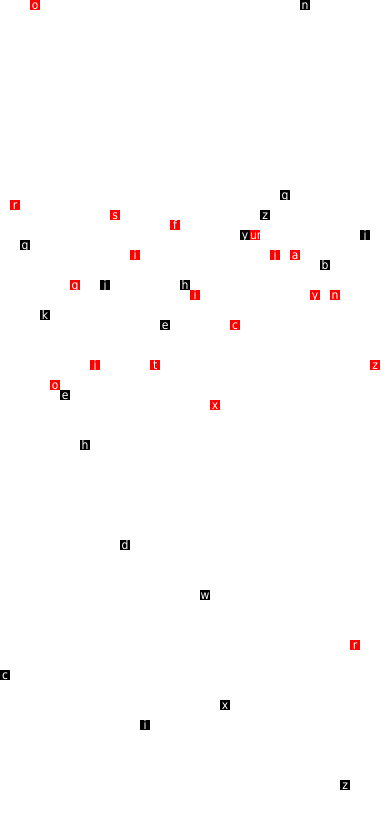
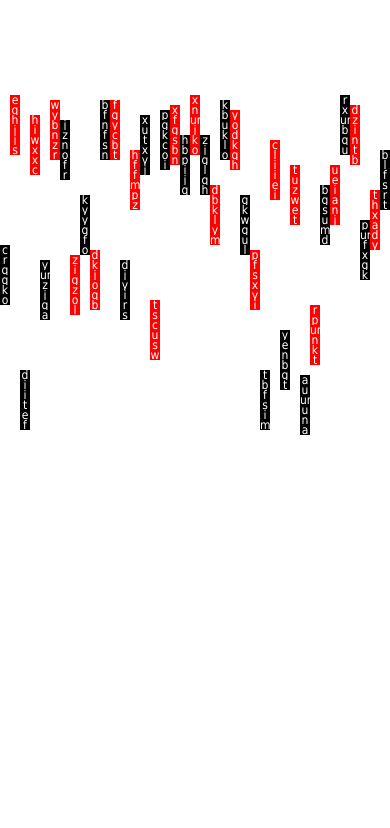
Before and after one commit to piecioshka/matrix-project, a plain HTML site: page index.html in a window 390 px wide. Drawn offline with Linux system fonts and the light colour scheme.

Commit message:
add matrix style

```diff
--- a/css/default.css
+++ b/css/default.css
@@ -2,6 +2,7 @@
     width: 100%;
     height: 100%;
     position: relative;
+    overflow: hidden;
 }
 .character {
     font-size: 12px;
@@ -11,8 +12,12 @@
     line-height: 10px;
     background: #000;
     color: #fff;
+    text-align: center;
+    float: left;
+}
+
+.chain {
     position: absolute;
     left: 0;
     top: 0;
-    text-align: center;
 }
--- a/src/matrix.js
+++ b/src/matrix.js
@@ -2,31 +2,30 @@ var Matrix;
 Matrix = (function () {
     "use strict";
 
+    /// replace under
     var AREA_SIZE_WIDTH = 0,
         AREA_SIZE_HEIGHT = 0,
 
+        // set character dimensions
         CHAR_SIZE_WIDTH = 10,
         CHAR_SIZE_HEIGHT = 10,
 
         area_id = "#matrix",
 
-        area_instance = null,
+        area_instance = document.querySelector(area_id),
 
         chars = ["a", "b", "c", "d", "e", "f", "g", "h", "i", "j", "k", "l", "m", "n",
             "o", "q", "p", "r", "s", "t", "u", "w", "x", "y", "z"];
 
+    // get Window dimensions
+    AREA_SIZE_WIDTH = window.innerWidth;
+    AREA_SIZE_HEIGHT = window.innerHeight;
 
-    // optymalization
-    area_instance = document.querySelector(area_id);
+    var area_style = area_instance.style;
 
-    AREA_SIZE_WIDTH = window.innerWidth - 10;
-    AREA_SIZE_HEIGHT = window.innerHeight - 10;
-
-    area_instance.style.width = AREA_SIZE_WIDTH + "px";
-    area_instance.style.height = AREA_SIZE_HEIGHT + "px";
-
-    console.log("AREA_SIZE_WIDTH", AREA_SIZE_WIDTH);
-    console.log("AREA_SIZE_HEIGHT", AREA_SIZE_HEIGHT);
+    // define dimensions
+    area_style.width = AREA_SIZE_WIDTH + "px";
+    area_style.height = AREA_SIZE_HEIGHT + "px";
 
     // initialize pattern
     (function () {
@@ -41,22 +40,6 @@ Matrix = (function () {
         return (Math.random() * chars.length).toFixed(0);
     }
 
-    function get_random_left() {
-        var left = (Math.random() * AREA_SIZE_WIDTH).toFixed(0) - CHAR_SIZE_WIDTH;
-        if (left < 0) {
-            return get_random_left();
-        }
-        return left;
-    }
-
-    function get_random_top() {
-        var top = (Math.random() * AREA_SIZE_HEIGHT).toFixed(0) - CHAR_SIZE_HEIGHT;
-        if (top < 0) {
-            return get_random_top();
-        }
-        return top;
-    }
-
     function get_random_time() {
         return (Math.random() * 200 + 50).toFixed(0);
     }
@@ -67,24 +50,42 @@ Matrix = (function () {
         character.innerHTML = chars[get_random_char()];
         character.className = "character";
 
-        var style = character.style;
-        // for Firefox must add "px" to definite top and left dimensions
-        style.left = number * CHAR_SIZE_WIDTH + "px";
-        style.top = "0px";
         if (number % 2) {
-            style.backgroundColor = "red";
+            character.style.backgroundColor = "red";
         }
 
         return character;
     }
 
+    function get_chain_for_view(number) {
+        var chain = document.createElement("div"),
+            i,
+            number_of_letters = 6;
+
+        chain.className = "chain";
+
+        var style = chain.style;
+        // for Firefox must add "px" to definite top and left dimensions
+        style.left = number * CHAR_SIZE_WIDTH + "px";
+        style.top = "0px";
+
+        style.height = number_of_letters * CHAR_SIZE_HEIGHT + "px";
+        style.width = CHAR_SIZE_HEIGHT + "px";
+
+        for (i = 0; i < number_of_letters; ++i) {
+            chain.appendChild(create_single_char_for_view(number));
+        }
+
+        return chain;
+    }
+
     function put_char_on_view(number, callback) {
-        var character = create_single_char_for_view(number);
+        var character = get_chain_for_view(number);
         area_instance.appendChild(character);
         callback(character, number);
     }
 
-    function animate_character(character, number) {
+    function animate_chain(character, number) {
         var top = 0;
         var interval = setInterval(function () {
             if (top >= AREA_SIZE_HEIGHT) {
@@ -96,25 +97,25 @@ Matrix = (function () {
                 clearInterval(interval);
 
                 // create new instance
-                put_char_on_view(number, animate_character);
+                put_char_on_view(number, animate_chain);
                 return false;
             }
 
             character.style.top = top + "px";
-            top += 10;
+            top += 5;
         }, get_random_time());
     }
 
     function run_matrix() {
-        var i;
+        var i, max = (AREA_SIZE_WIDTH / CHAR_SIZE_WIDTH).toFixed(0);
 
-        Benchmark.start("create characters");
+        Benchmark.start("create " + max + " characters");
 
-        for (i = 0; i < AREA_SIZE_WIDTH / CHAR_SIZE_WIDTH; i++) {
-            put_char_on_view(i, animate_character);
+        for (i = 0; i < max; i++) {
+            put_char_on_view(i, animate_chain);
         }
 
-        Benchmark.stop("create characters");
+        Benchmark.stop("create " + max + " characters");
     }
 
     return {
```
